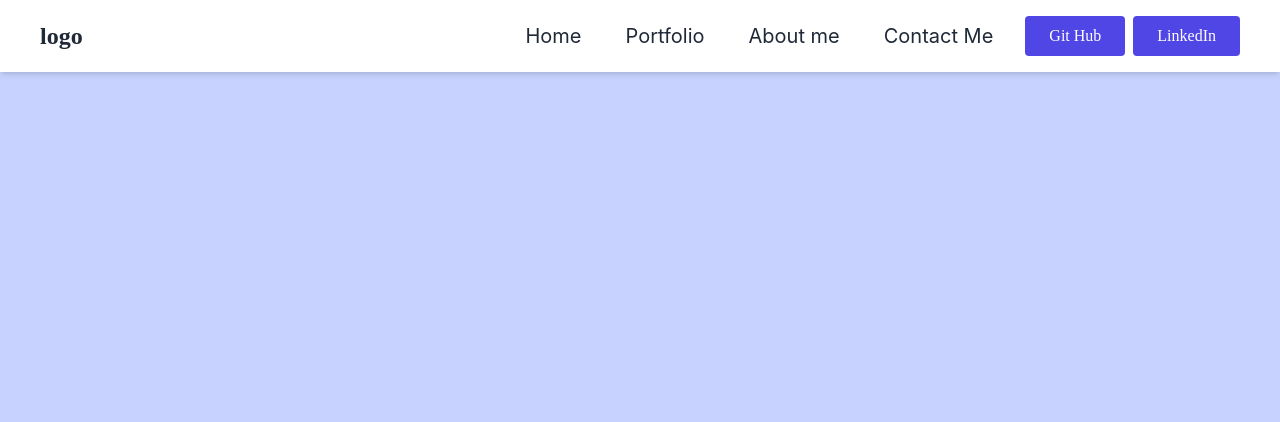
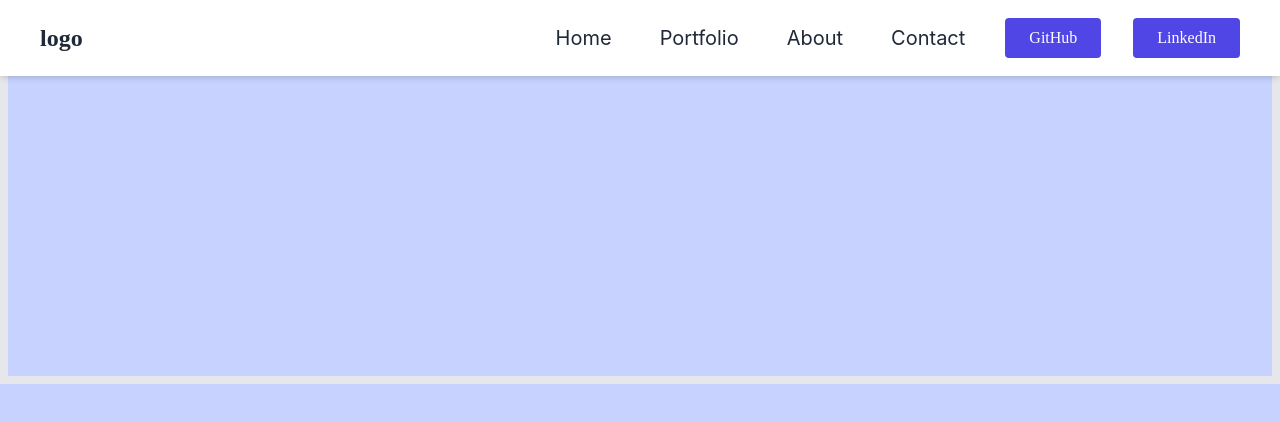
Before and after one commit to DannyBains2/Portfolio, a React (Create React App) app: page / in a window 1280 px wide. Shown: the top 422 px of the page. Built offline with nearby package versions, Linux system fonts and the light colour scheme.

Commit message:
push before big layout changes

```diff
--- a/src/App.js
+++ b/src/App.js
@@ -1,11 +1,14 @@
 import Navbar from './components/Navbar';
 import './App.css';
+import Home from './components/Home';
 
 function App() {
   return (
     <>
     <Navbar></Navbar>
     <div className=" bg-indigo-200 w-full h-screen">
+
+        <Home/>
 
 
     </div>
--- /dev/null
+++ b/src/components/Home.js
@@ -0,0 +1,12 @@
+
+
+function Home () {
+
+    return(
+        <div className=" h-96 w-full border-8 pl-4">
+<p>hello</p>
+        </div>
+    )
+}
+
+export default Home;
--- a/src/components/Navbar.js
+++ b/src/components/Navbar.js
@@ -16,31 +16,33 @@ function Navbar() {
 
         </div>
           <ul className={`md:flex md:items-center md:pb-0 pb-12 absolute md:static bg-white md:z-auto z-[-1] left-0 w-full md:w-auto md:pl-0 pl-9 transition-all duration-500 ease-in ${open ? "top-20 ": "top-[-490px]"} `}>
-            <li className="md:ml-8 text-xl md:my-0 my-7 text-gray-800 hover:text-gray-400 hover:bg-slate-600 duration-500 cursor-pointer rounded-md pl-3">
+            <li className=" p-2 md:ml-8 text-xl md:my-0 my-7 text-gray-800 hover:text-gray-400 hover:bg-slate-600 duration-500 cursor-pointer rounded-md ">
               <>
                 Home
               </>
             </li>
-            <li className="md:ml-8 text-xl md:my-0 my-7 text-gray-800 hover:text-gray-400  hover:bg-slate-600 duration-500 cursor-pointer rounded-md pl-3">
+            <li className=" p-2 md:ml-8 text-xl md:my-0 my-7 text-gray-800 hover:text-gray-400  hover:bg-slate-600 duration-500 cursor-pointer rounded-md ">
               <>
                 Portfolio
               </>
             </li>
-            <li className="md:ml-8 text-xl md:my-0 my-7 text-gray-800 hover:text-gray-400 hover:bg-slate-600 duration-500 cursor-pointer rounded-md pl-3">
+            <li className=" p-2 md:ml-8 text-xl md:my-0 my-7 text-gray-800 hover:text-gray-400 hover:bg-slate-600 duration-500 cursor-pointer rounded-md ">
               <>
-              About me
+              About
               </>
             </li>
-            <li className="md:ml-8 text-xl md:my-0 my-7 text-gray-800 hover:text-gray-400   hover:bg-slate-600 duration-500 cursor-pointer rounded-md pl-3">
+            <li className=" p-2 md:ml-8 text-xl md:my-0 my-7 text-gray-800 hover:text-gray-400   hover:bg-slate-600 duration-500 cursor-pointer rounded-md">
               <>
-              Contact Me
+              Contact
               </>
             </li >
-            <div className="space-x-2">
-
-              <Button >Git Hub</Button>
-
+            <div className=" flex min-w-70 ">
+              <div>
+              <Button >GitHub</Button>
+             </div>
+             <div className="pl-2 md:pl-0 lg:pl-0 ">
               <Button>LinkedIn</Button>
+              </div>
             </div>
 
           </ul>
```
